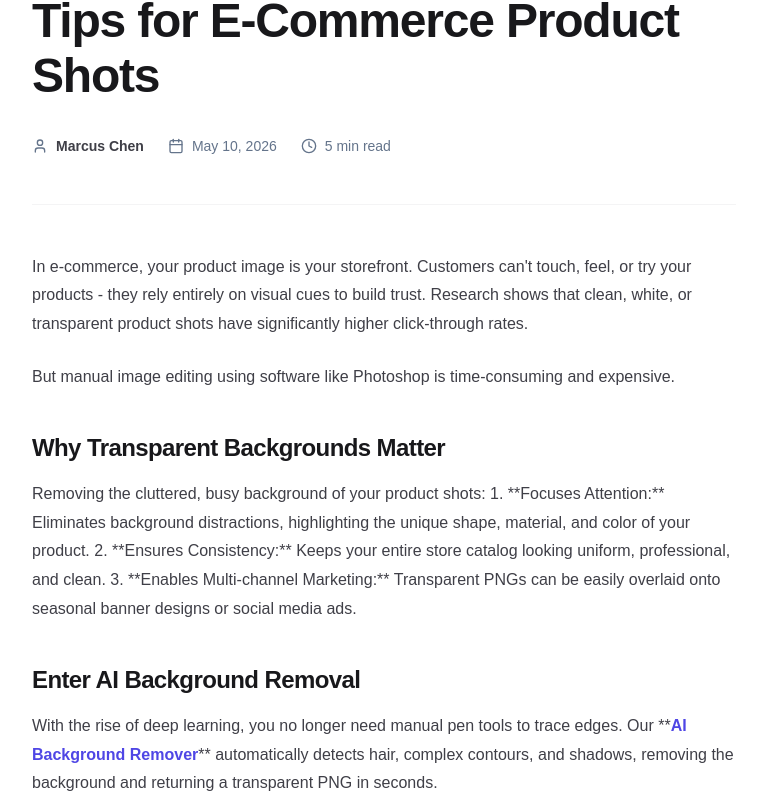
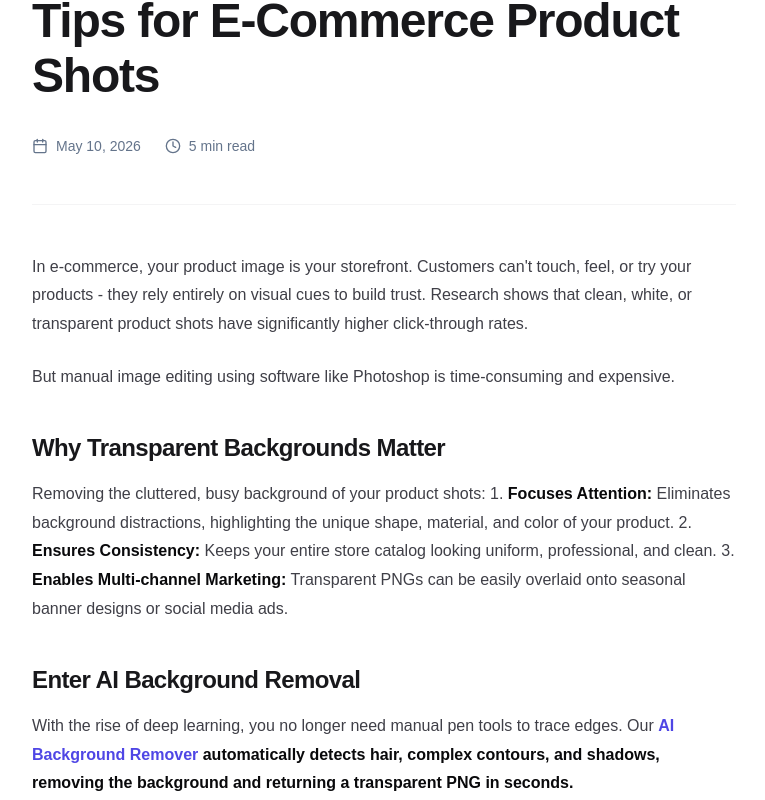
Before and after one commit to vaibhavdeshmukhdeveloper/the-utilify, a Next.js app: page /blog/ai-background-removal-tips-for-ecommerce in a window 1280 px wide. Shown: the part 340-1140 px from the top of the page, without its empty margins (256-1021 px from the left). Built offline with nearby package versions, Linux system fonts and the light colour scheme.

Commit message:
fix: remove blog authors and fix markdown bold text rendering

```diff
--- a/src/app/blog/[slug]/page.tsx
+++ b/src/app/blog/[slug]/page.tsx
@@ -2,7 +2,7 @@ import { Navbar } from "@/components/Navbar";
 import { Footer } from "@/components/Footer";
 import { blogPosts } from "@/lib/blog-data";
 import { notFound } from "next/navigation";
-import { Calendar, Clock, User, ArrowLeft } from "lucide-react";
+import { Calendar, Clock, ArrowLeft } from "lucide-react";
 import Link from "next/link";
 import { Button } from "@/components/ui/button";
 
@@ -32,6 +32,46 @@ export default async function BlogPostPage({ params }: PageProps) {
   // Parse custom Markdown paragraphs for simple rendering
   const paragraphs = post.content.trim().split("\n\n");
 
+  // Helper to parse bold text (**text**)
+  const parseBoldText = (text: string): React.ReactNode[] => {
+    const parts = text.split("**");
+    return parts.map((part, index) => {
+      if (index % 2 === 1) {
+        return <strong key={index} className="font-extrabold text-zinc-950 dark:text-zinc-50">{part}</strong>;
+      }
+      return part;
+    });
+  };
+
+  // Helper to parse links and bold text within a string
+  const parseMarkdownInline = (text: string): React.ReactNode[] => {
+    const linkRegex = /\[([^\]]+)\]\(([^)]+)\)/g;
+    const matches = Array.from(text.matchAll(linkRegex));
+
+    if (matches.length === 0) {
+      return parseBoldText(text);
+    }
+
+    let parts: React.ReactNode[] = [];
+    let lastIndex = 0;
+    matches.forEach((match, matchIdx) => {
+      const linkText = match[1];
+      const url = match[2];
+      const index = match.index!;
+
+      parts.push(...parseBoldText(text.substring(lastIndex, index)));
+      parts.push(
+        <Link key={matchIdx} href={url} className="text-primary font-bold hover:underline">
+          {parseBoldText(linkText)}
+        </Link>
+      );
+      lastIndex = index + match[0].length;
+    });
+
+    parts.push(...parseBoldText(text.substring(lastIndex)));
+    return parts;
+  };
+
   return (
     <div className="min-h-screen flex flex-col bg-background">
       <Navbar />
@@ -54,10 +94,6 @@ export default async function BlogPostPage({ params }: PageProps) {
 
             <div className="flex flex-wrap items-center gap-6 text-sm text-muted-foreground">
               <div className="flex items-center gap-2">
-                <User className="h-4 w-4" />
-                <span className="font-semibold text-zinc-700 dark:text-zinc-300">{post.author}</span>
-              </div>
-              <div className="flex items-center gap-2">
                 <Calendar className="h-4 w-4" />
                 <span>{post.date}</span>
               </div>
@@ -74,46 +110,24 @@ export default async function BlogPostPage({ params }: PageProps) {
               if (p.startsWith("### ")) {
                 return (
                   <h3 key={idx} className="text-2xl font-black tracking-tight text-zinc-900 dark:text-zinc-50 mt-10 mb-4">
-                    {p.replace("### ", "")}
+                    {parseMarkdownInline(p.replace("### ", ""))}
                   </h3>
                 );
               }
               if (p.startsWith("- ")) {
                 return (
                   <ul key={idx} className="list-disc pl-6 space-y-2 my-6">
-                    {p.split("\n").map((li, liIdx) => (
-                      <li key={liIdx}>{li.replace("- ", "")}</li>
-                    ))}
+                    {p.split("\n")
+                      .map(li => li.trim())
+                      .filter(Boolean)
+                      .map((li, liIdx) => (
+                        <li key={liIdx}>{parseMarkdownInline(li.replace("- ", ""))}</li>
+                      ))}
                   </ul>
                 );
               }
 
-              // Handle custom links (e.g. [AI Background Remover](/background-remover))
-              // A simple regex replacement for inline links
-              const linkRegex = /\[([^\]]+)\]\(([^)]+)\)/g;
-              const matches = Array.from(p.matchAll(linkRegex));
-
-              if (matches.length > 0) {
-                let parts: React.ReactNode[] = [];
-                let lastIndex = 0;
-                matches.forEach((match, matchIdx) => {
-                  const text = match[1];
-                  const url = match[2];
-                  const index = match.index!;
-
-                  parts.push(p.substring(lastIndex, index));
-                  parts.push(
-                    <Link key={matchIdx} href={url} className="text-primary font-bold hover:underline">
-                      {text}
-                    </Link>
-                  );
-                  lastIndex = index + match[0].length;
-                });
-                parts.push(p.substring(lastIndex));
-                return <p key={idx}>{parts}</p>;
-              }
-
-              return <p key={idx}>{p}</p>;
+              return <p key={idx}>{parseMarkdownInline(p)}</p>;
             })}
           </div>
         </article>
```
